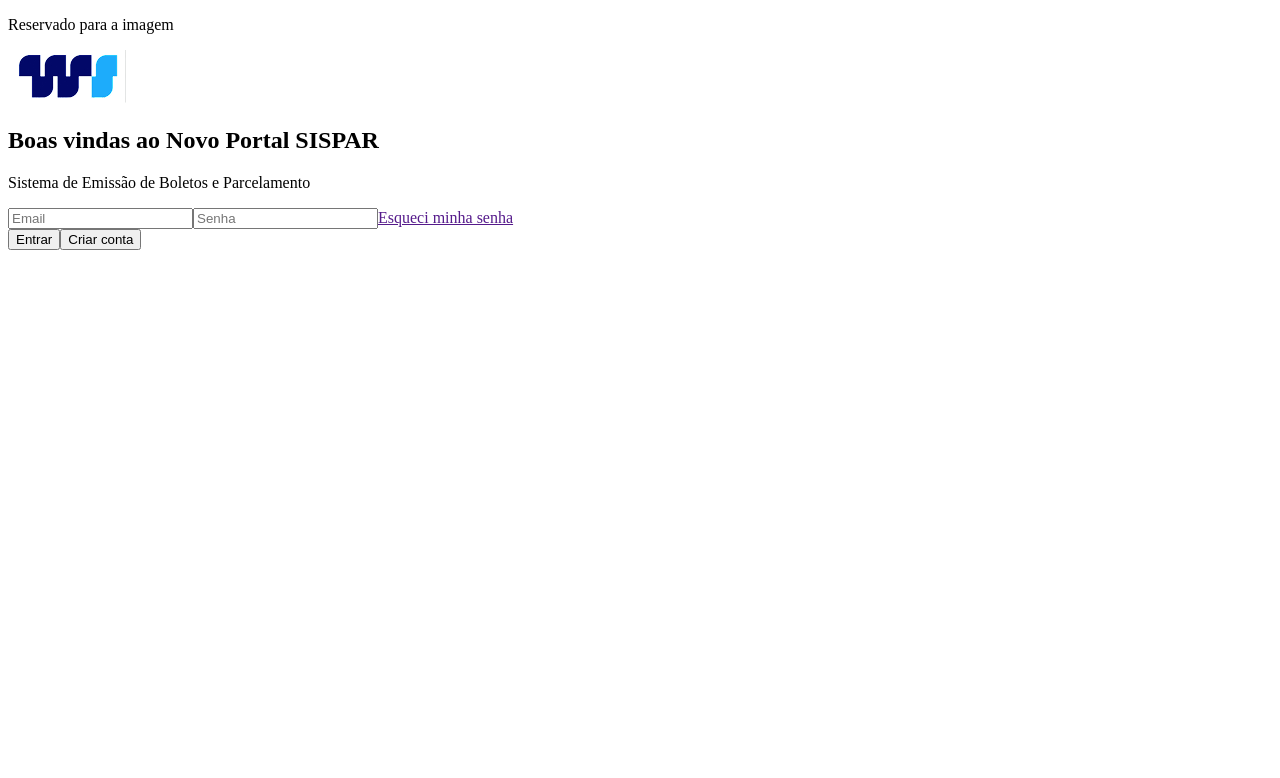
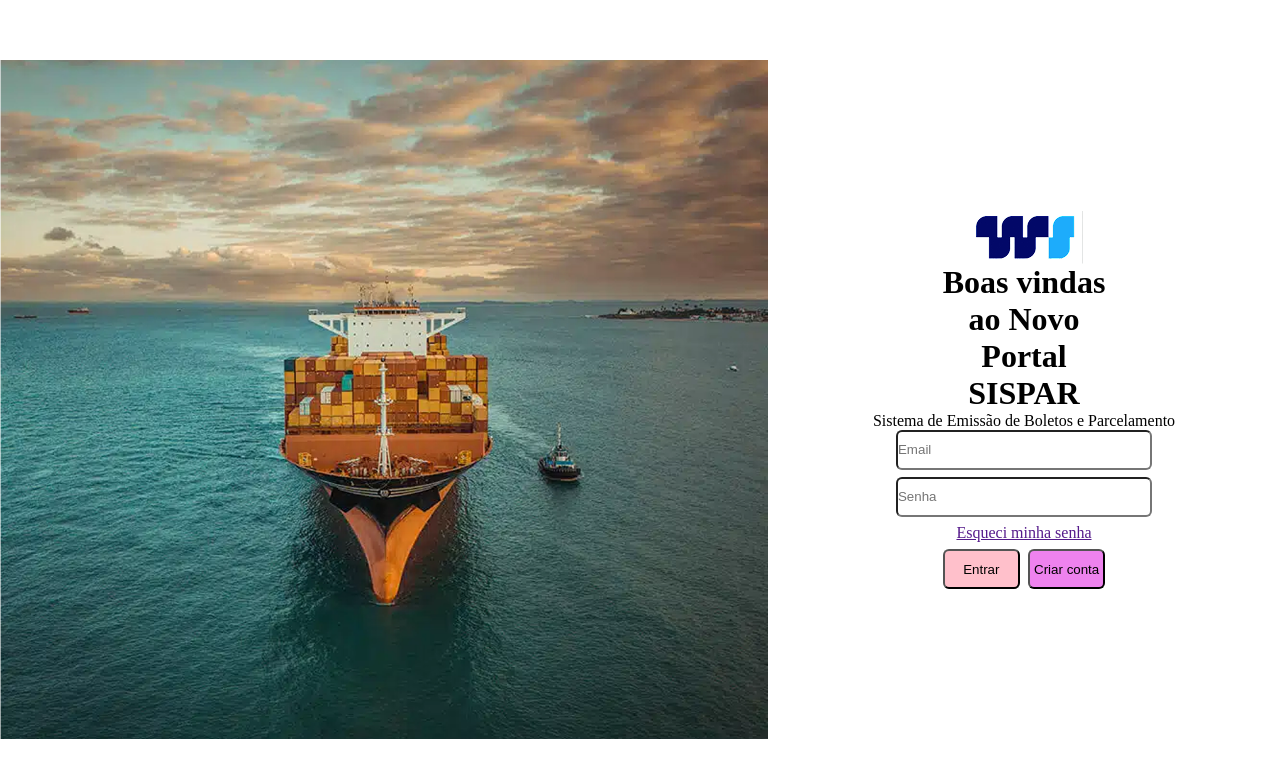
Before and after one commit to HannahVie/DesafioFinal-VNW, a React (Vite) app: page / in a window 1280 px wide. Shown: the top 778 px of the page. Built offline with nearby package versions, Linux system fonts and the light colour scheme.

Commit message:
Finalização da tela de login

```diff
--- a/src/App.jsx
+++ b/src/App.jsx
@@ -1,4 +1,5 @@
 import Login from "./components/login/Login.jsx"
+import "./global.scss"
 function App() {
   return (
     <>
--- a/src/components/login/Login.jsx
+++ b/src/components/login/Login.jsx
@@ -1,13 +1,13 @@
-import Capa from "../../assets/Tela Login/imagem tela de login.png"
 import Logo from "../../assets/Tela Login/logo-ws.png"
+import styles from "./Login.module.scss"
+
 function Login() {
   return (
     <main>
-      <section>
-        <p>Reservado para a imagem</p>
+      <section className={styles.containerImagem}>
       </section>
 
-      <section>
+      <section className={styles.containerForm}>
         <img src={Logo} alt="Logo da Wilson sons" />
         <h1>Boas vindas ao Novo Portal SISPAR</h1>
         <p>Sistema de Emissão de Boletos e Parcelamento</p>
@@ -19,11 +19,15 @@ function Login() {
           <a href="">Esqueci minha senha</a>
 
           <div>
-            <button>Entrar</button>
-            <button>Criar conta</button>
+            <button className={styles.buttonEntrar}>Entrar</button>
+            <button className={styles.buttonCriar}>Criar conta</button>
           </div>
+
         </form>
+
+
       </section>
+
     </main>
   );
 }
--- /dev/null
+++ b/src/components/login/Login.module.scss
@@ -0,0 +1,66 @@
+main {
+  display: flex;
+}
+
+.containerImagem {
+  //border: solid red;
+  background-image: url("../../assets/Tela\ Login/imagem tela de login.png");
+  height: 100vh;
+  width: 60%;
+  background-repeat: no-repeat;
+  background-size: 100%;
+  background-position: center;
+}
+
+.containerForm{
+    //border: solid blue;
+    width: 40%;
+    display: flex;
+    flex-direction: column;
+    align-items: center;
+    justify-content: center;
+    h1{
+        //border: solid red;
+        width: 37%;
+        font-size: 2rem;
+        text-align: center;
+    }
+}
+
+form{
+    //border: solid green;
+    display: flex;
+    flex-direction: column;
+    justify-content: space-between;
+    align-items: center;
+    width: 70%;
+    height: 20vh;
+    input{
+        width: 20vw;
+        height: 5vh;
+        border-radius: 6px;
+    }
+
+    div{
+        //border: solid red;
+        width: 50%;
+        display: flex;
+        justify-content: space-evenly;
+
+        .buttonEntrar{
+            background-color: pink;
+            width: 6vw;
+            height: 5vh ;
+            border-radius: 6px;
+        }
+
+        .buttonCriar{
+            background-color: violet;
+            width: 6vw;
+            height: 5vh ;
+            border-radius: 6px;
+        }
+
+
+    }
+}
--- /dev/null
+++ b/src/global.scss
@@ -0,0 +1,5 @@
+*{
+    margin: 0;
+    padding: 0;
+    box-sizing: border-box;
+}
```
